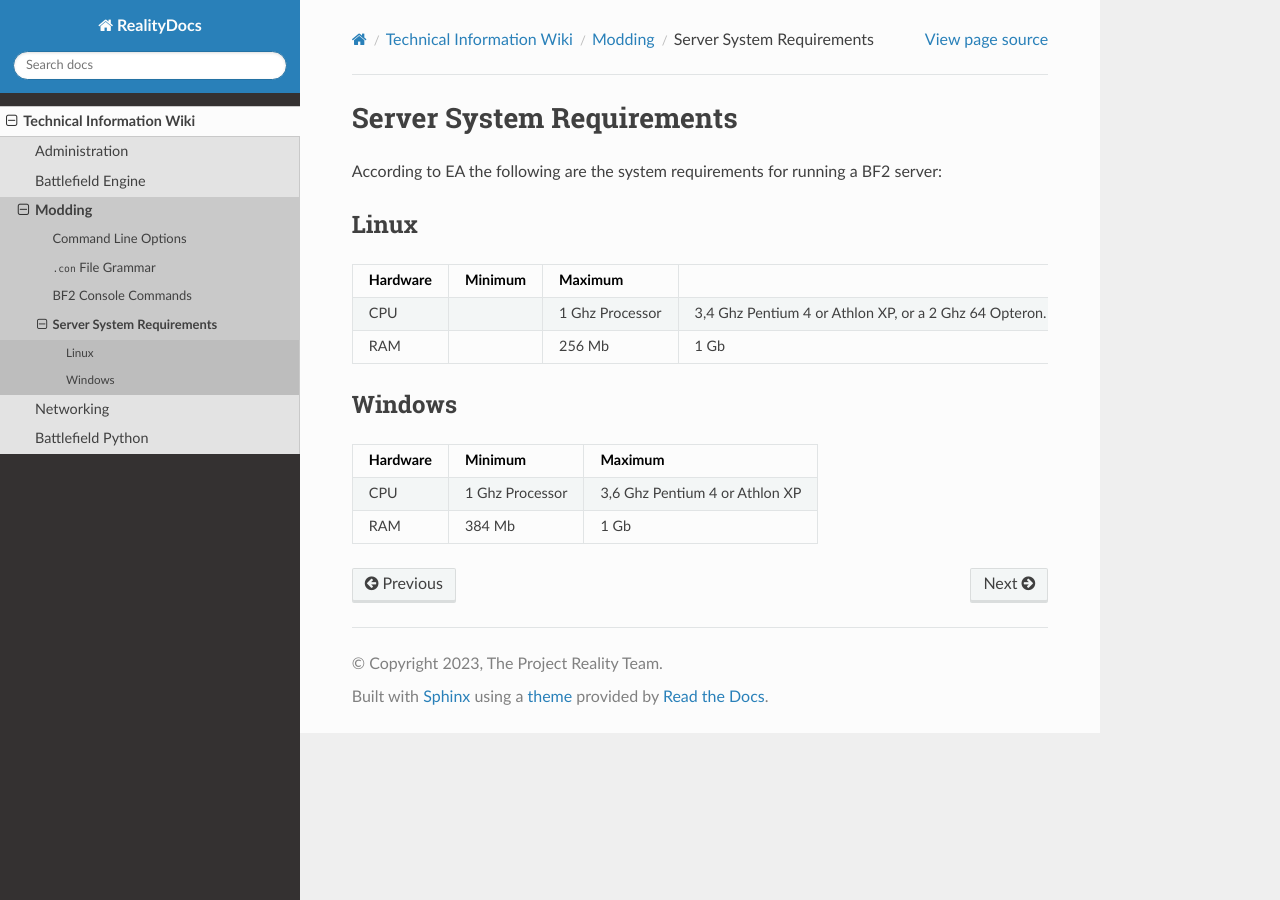
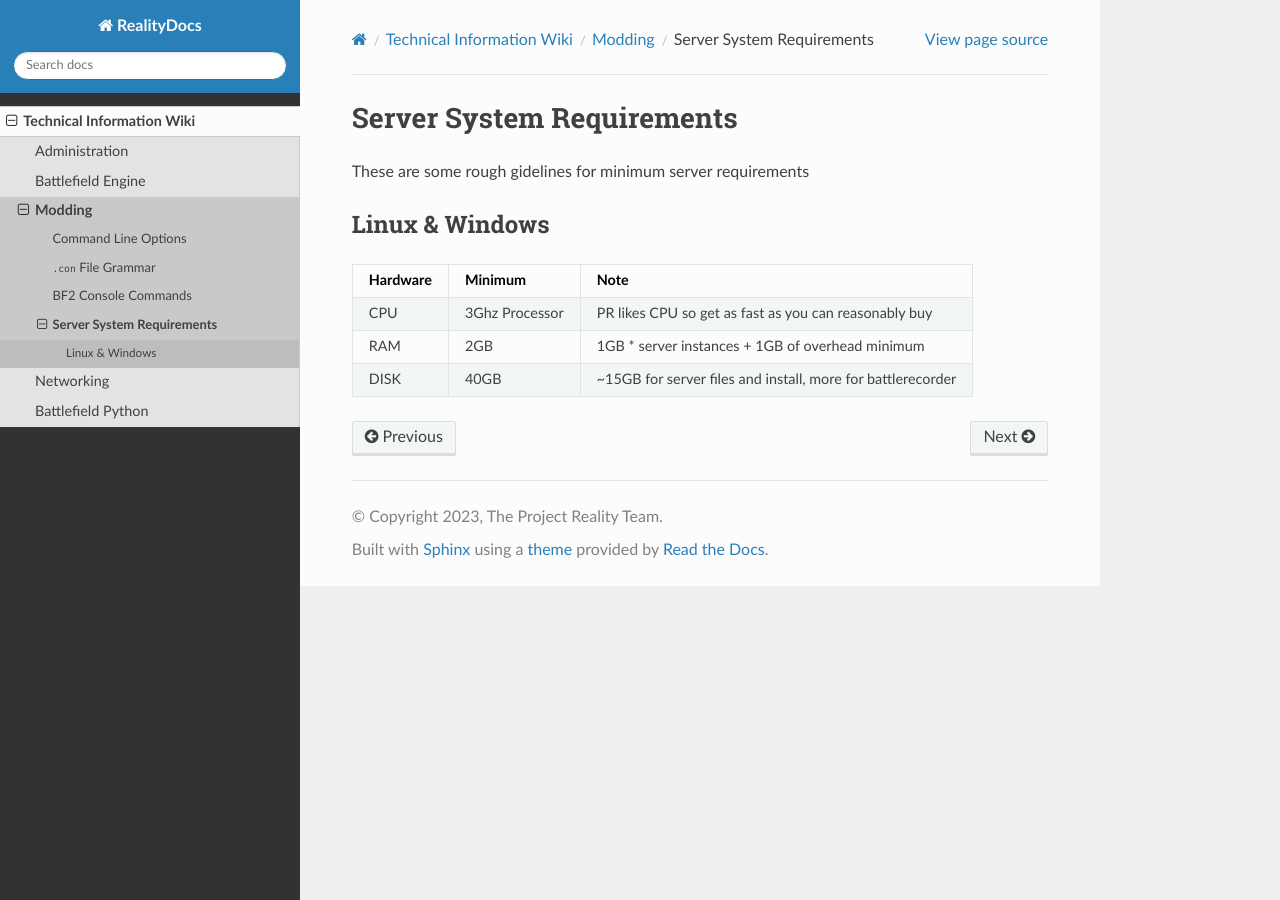
Before and after one commit to papadanku/RealityDocs, a Sphinx documentation site: the page built from docs/source/technical/modding/systemrequirements.rst, in a window 1280 px wide. Built offline with Sphinx 7.4.7 and the Read the Docs theme 2.0.0, drawn with Linux system fonts in a browser that asks for light colours.

Commit message:
Update systemrequirements.rst
updated server requirements to be more modern

```diff
--- a/docs/source/technical/modding/systemrequirements.rst
+++ b/docs/source/technical/modding/systemrequirements.rst
@@ -2,24 +2,15 @@
 Server System Requirements
 ==========================
 
-According to EA the following are the system requirements for running a BF2 server:
+These are some rough gidelines for minimum server requirements
 
-Linux
+Linux & Windows
 -----
 
-======== =============== ===================== ======================================================
-Hardware Minimum         Maximum
-======== =============== ===================== ======================================================
-CPU                      1 Ghz Processor       3,4 Ghz Pentium 4 or Athlon XP, or a 2 Ghz 64 Opteron.
-RAM                      256 Mb                1 Gb
-======== =============== ===================== ======================================================
-
-Windows
--------
-
-======== =============== ==============================
-Hardware Minimum         Maximum
-======== =============== ==============================
-CPU      1 Ghz Processor 3,6 Ghz Pentium 4 or Athlon XP
-RAM      384 Mb          1 Gb
-======== =============== ==============================
+======== =============== ============================================================
+Hardware Minimum         Note
+======== =============== ============================================================
+CPU      3Ghz Processor  PR likes CPU so get as fast as you can reasonably buy
+RAM      2GB             1GB * server instances + 1GB of overhead minimum
+DISK     40GB            ~15GB for server files and install, more for battlerecorder
+======== =============== ============================================================
```
